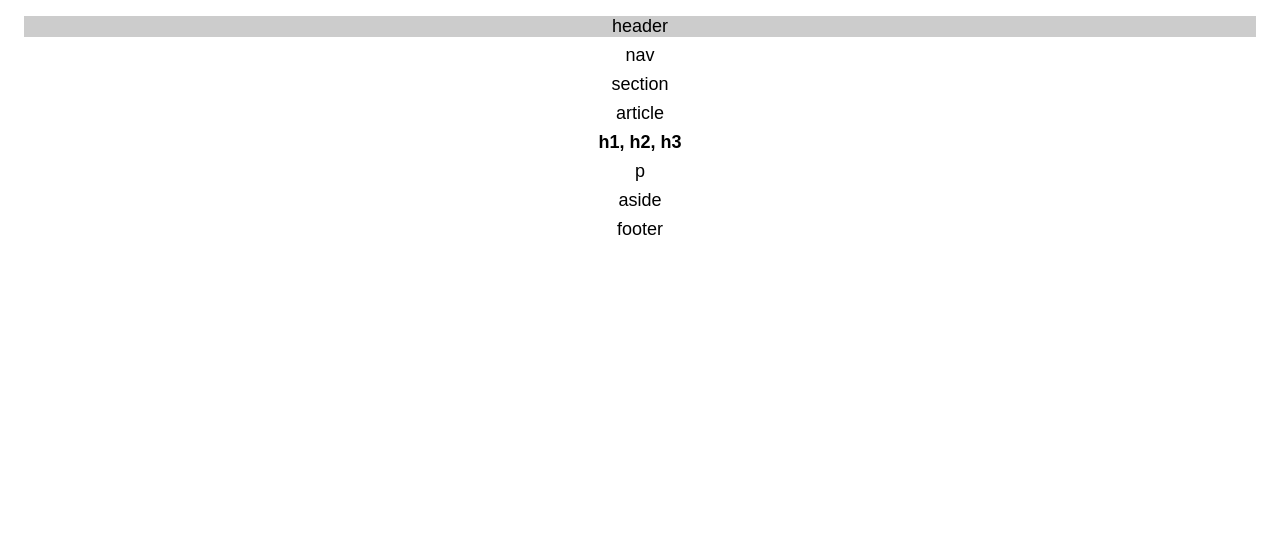
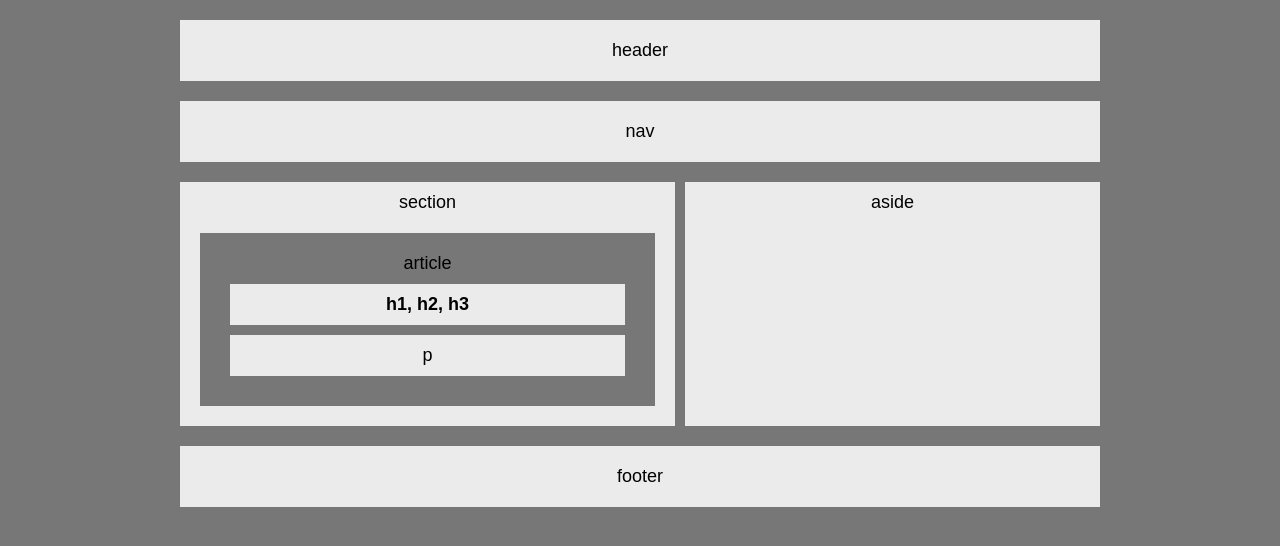
Before and after one commit to Townsend2014/HW-Wireframe, a plain HTML site: page index.html in a window 1280 px wide. Drawn offline with Linux system fonts and the light colour scheme.

Commit message:
Homework 1 Updated

```diff
--- a/index.html
+++ b/index.html
@@ -2,13 +2,18 @@
 <html>
 <head><link rel="stylesheet" type="text/css" href="style.css"></head>
 <body>
-	<header>header</header>
-	<nav>nav</nav>
-	<section>section</section>
-	<article>article</article>
-	<h1>h1, h2, h3</h1>
-	<p>p</p>
-	<aside>aside</aside>
-	<footer>footer</footer>
+	<div class="container">
+		<header>header</header>
+		<nav>nav</nav>
+		<section class="left">section
+			<article>article
+				<h2>h1, h2, h3</h2>
+				<p>p</p>
+			</article>
+		</section>
+		<aside class="right">aside</aside>
+		<div class="clear"></div>
+		<footer>footer</footer>
+	</div>
 </body>
 </html>
--- a/style.css
+++ b/style.css
@@ -1,17 +1,59 @@
+/* Get rid of default padding and margin */
+
 * {
-	box-sizing: border-box;
+	margin: 0px;
+	padding: 0px;
 	text-align: center;
-	font-family: Arial;
+	font-family: Arial, Helvetica Neue, Helvetica, sans-serif;
 	font-size: 18px;
+	background-color: #777;
 	display: block;
-	margin: 8px;
 }
 
-header {
-	padddin: 20px;
-	margin-bottom: 20px
-	color: #333;
-	background: #ccc;
-	box-sizing: border-box;
-	text-align: center;
+header, nav, footer {
+	background-color: #ebebeb;
+	padding: 20px;
+	margin: 20px;
 }
+
+h2, p {
+	background-color: #ebebeb;
+	margin: 10px;
+	padding: 10px;
+}
+
+/* Centering website*/
+.container {
+	width: 960px;
+	margin: 0px	auto;
+}
+
+/*Float main section and aside*/
+
+.left {
+	float: left;
+	width: 495px;
+	margin-left: 20px;
+	background-color: #ebebeb;
+	padding-top: 10px;
+}
+
+.left article {
+	padding: 20px;
+	margin: 20px;
+}
+
+.right {
+	float: right;
+	width: 415px;
+	margin-right: 20px;
+	height: 234px;
+	background-color: #ebebeb;
+	padding-top: 10px;
+}
+
+/*Clear floated elements*/
+
+.clear {
+	clear: both;
+}
```
